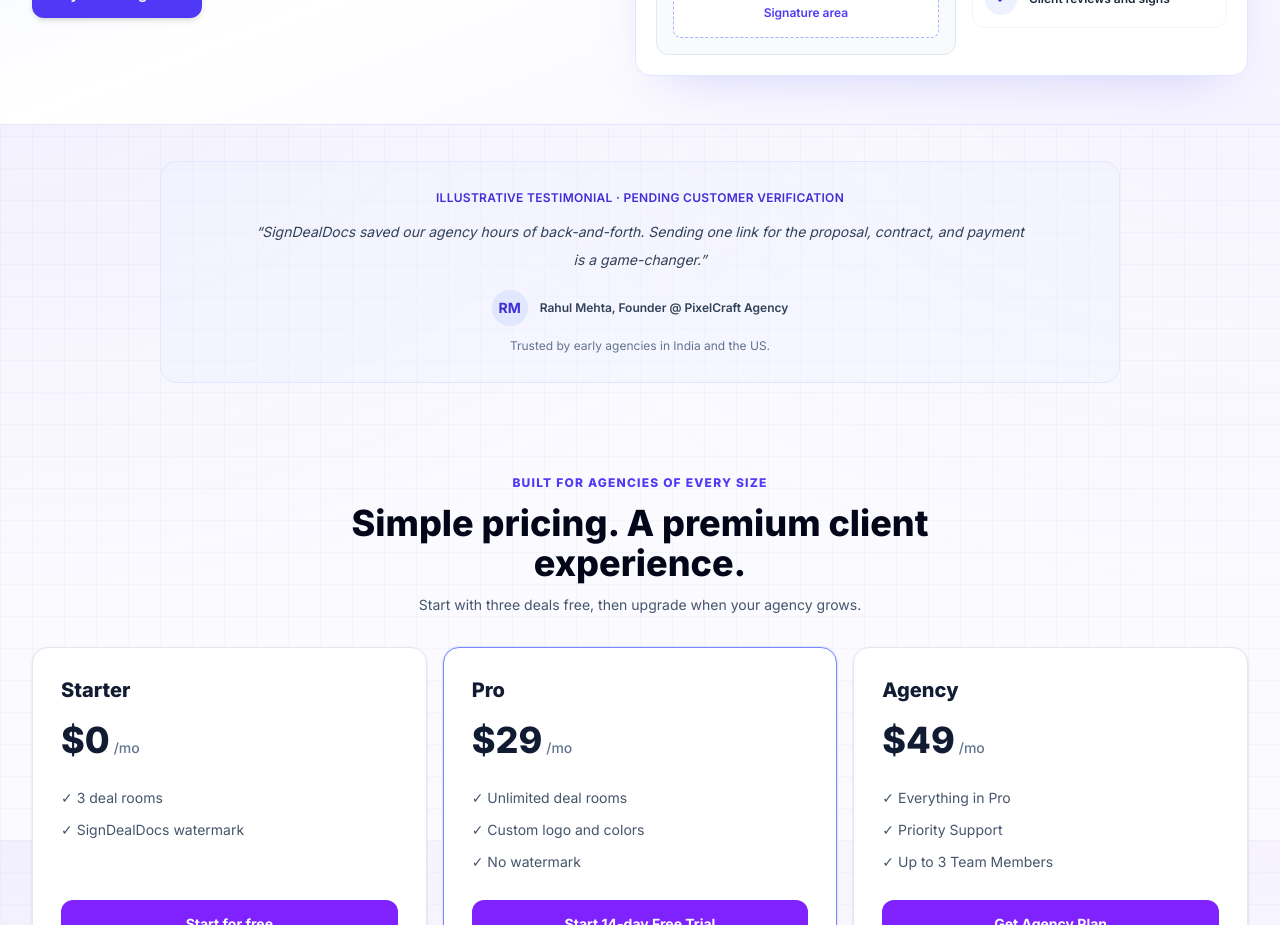
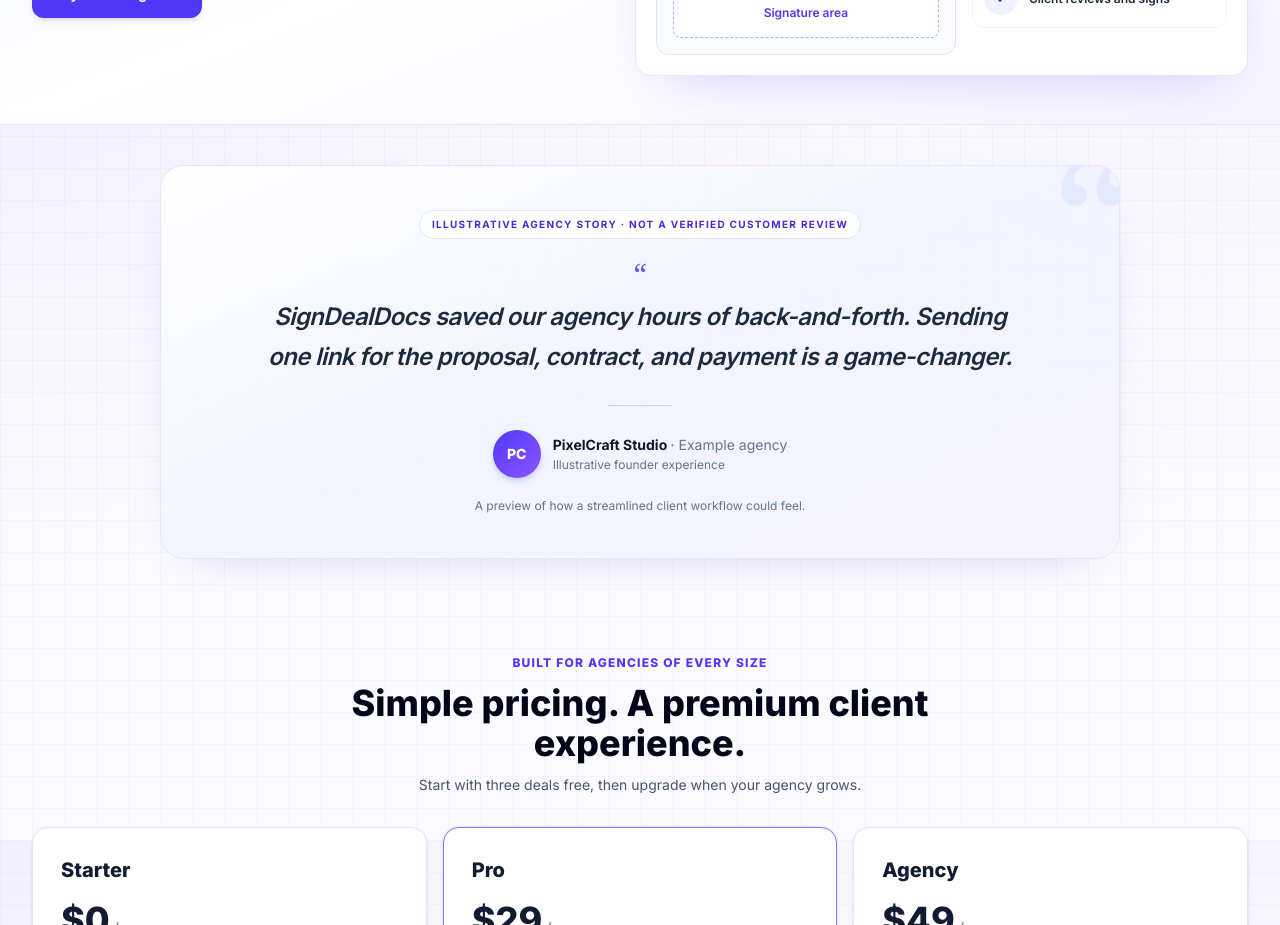
Before and after one commit to Abhay-Sharma14/signdealdocs, a Next.js app: page / in a window 1280 px wide. Shown: the part 1560-2485 px from the top of the page. Built offline with nearby package versions, Linux system fonts and the light colour scheme; no server answers.

Commit message:
design: refine illustrative agency story with premium testimonial card

```diff
--- a/components/home-page.tsx
+++ b/components/home-page.tsx
@@ -128,12 +128,23 @@ export default function HomePage() {
             </div>
           </div>
         </section>
-        <section aria-label="Customer testimonial example" className="mx-auto max-w-5xl px-4 py-9 sm:px-6 lg:px-8">
-          <div className="rounded-2xl border border-indigo-100 bg-indigo-50/40 px-6 py-7 text-center sm:px-10">
-            <p className="text-xs font-semibold uppercase tracking-wide text-indigo-700">Illustrative testimonial · Pending customer verification</p>
-            <blockquote className="mx-auto mt-3 max-w-3xl text-sm italic leading-7 text-slate-700">“SignDealDocs saved our agency hours of back-and-forth. Sending one link for the proposal, contract, and payment is a game-changer.”</blockquote>
-            <div className="mt-4 flex items-center justify-center gap-3"><span aria-hidden="true" className="flex h-9 w-9 items-center justify-center rounded-full bg-indigo-100 text-sm font-bold text-indigo-700">RM</span><span className="text-xs font-semibold text-slate-700">Rahul Mehta, Founder @ PixelCraft Agency</span></div>
-            <p className="mt-3 text-xs text-slate-500">Trusted by early agencies in India and the US.</p>
+        <section aria-label="Illustrative agency experience" className="mx-auto max-w-5xl px-4 py-10 sm:px-6 lg:px-8">
+          <div className="relative overflow-hidden rounded-3xl border border-indigo-100 bg-gradient-to-br from-white via-indigo-50/70 to-violet-50 px-6 py-9 shadow-[0_18px_50px_-35px_rgba(67,56,202,.35)] sm:px-12 sm:py-11">
+            <span aria-hidden="true" className="pointer-events-none absolute -right-3 -top-10 select-none text-[11rem] font-serif leading-none text-indigo-100/80">“</span>
+            <div className="relative mx-auto max-w-3xl text-center">
+              <p className="inline-flex items-center rounded-full border border-indigo-100 bg-white px-3 py-1.5 text-[10px] font-bold uppercase tracking-[.13em] text-indigo-700">Illustrative agency story · Not a verified customer review</p>
+              <div aria-hidden="true" className="mt-5 text-3xl font-serif leading-none text-indigo-500">“</div>
+              <blockquote className="mt-2 text-lg font-semibold italic leading-8 tracking-tight text-slate-800 sm:text-2xl sm:leading-10">SignDealDocs saved our agency hours of back-and-forth. Sending one link for the proposal, contract, and payment is a game-changer.</blockquote>
+              <div className="mx-auto mt-7 h-px w-16 bg-indigo-200" />
+              <div className="mt-6 flex items-center justify-center gap-3">
+                <span aria-hidden="true" className="flex h-12 w-12 shrink-0 items-center justify-center rounded-full bg-gradient-to-br from-indigo-600 to-violet-500 text-sm font-extrabold text-white shadow-md shadow-indigo-200">PC</span>
+                <div className="text-left">
+                  <p className="text-sm font-bold text-slate-900">PixelCraft Studio <span className="font-normal text-slate-500">· Example agency</span></p>
+                  <p className="mt-0.5 text-xs text-slate-500">Illustrative founder experience</p>
+                </div>
+              </div>
+              <p className="mt-5 text-xs text-slate-500">A preview of how a streamlined client workflow could feel.</p>
+            </div>
           </div>
         </section>
         <section id="pricing" className="mx-auto max-w-7xl px-4 py-14 sm:px-6 lg:px-8"><div className="mx-auto max-w-2xl text-center"><p className="text-xs font-extrabold uppercase tracking-widest text-indigo-600">{t("pricingTag")}</p><h2 className="mt-3 text-3xl font-extrabold text-slate-950 sm:text-4xl">{t("pricingHeading")}</h2><p className="mt-3 text-sm text-slate-600">{t("pricingDesc")}</p></div><div className="mt-8 grid gap-4 md:grid-cols-3">{[{name:t("starter"),id:"starter",price:"$0",features:[t("threeDeals"),t("watermark")]},{name:t("pro"),id:"pro",price:"$29",features:[t("unlimited"),t("customBrand"),t("noWatermark")]},{name:t("agency"),id:"agency",price:"$49",features:[t("everythingPro"),"Priority Support","Up to 3 Team Members"]}].map(plan=><article key={plan.name} className={`flex flex-col rounded-2xl border bg-white p-7 shadow-sm ${plan.id==="pro"?"border-indigo-400 ring-1 ring-indigo-100":"border-slate-200"}`}><h3 className="text-xl font-extrabold">{plan.name}</h3><IndiaPricing plan={plan.id as "starter"|"pro"|"agency"} monthlyLabel={t("monthly")}/><ul className="my-7 flex-1 space-y-3">{plan.features.map(feature=><li key={feature} className="text-sm text-slate-600">✓ {feature}</li>)}</ul><PricingCheckoutButton plan={plan.id as "starter"|"pro"|"agency"}/></article>)}</div></section>
```
